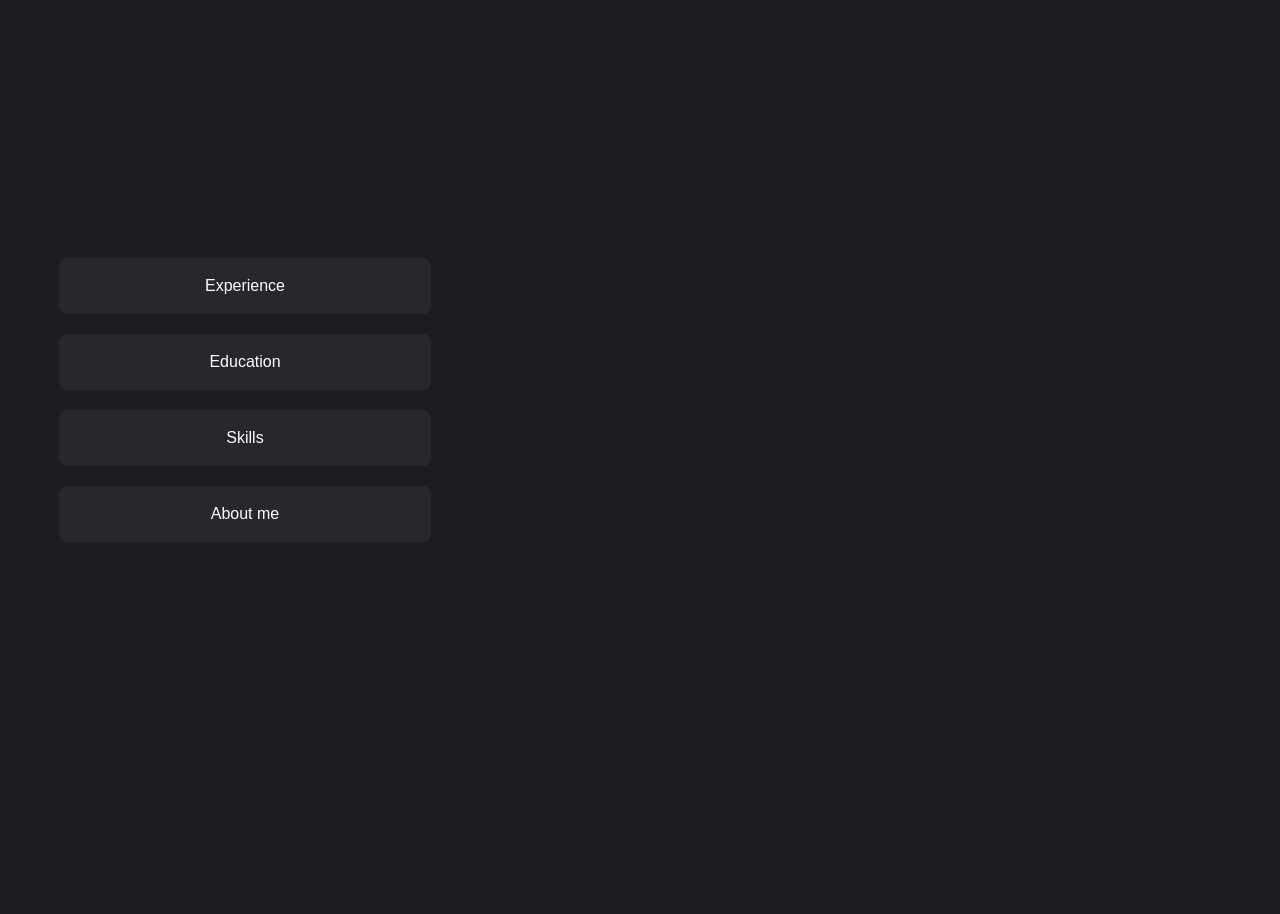
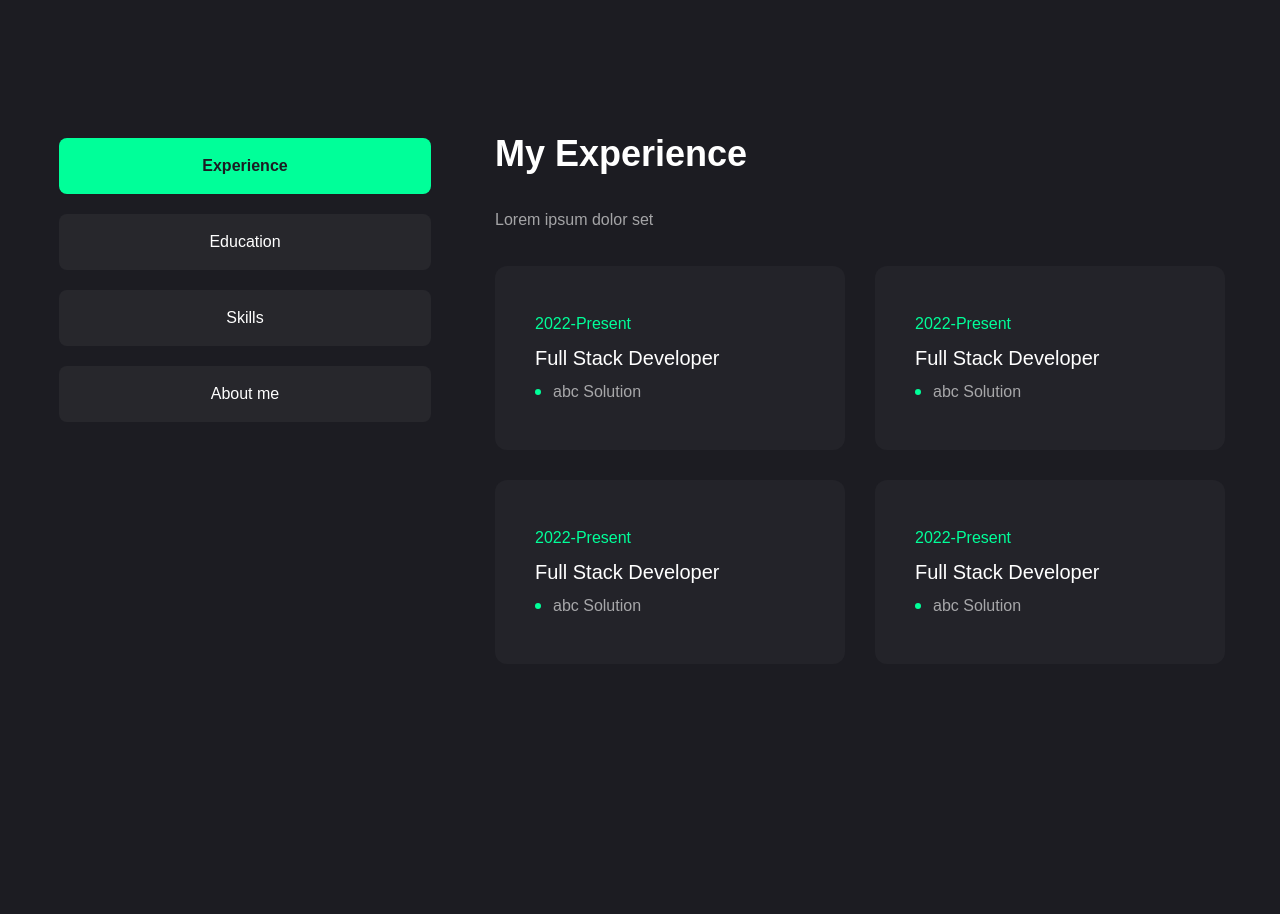
Before and after one commit to raheel-muhammad/portfolio-2, a Next.js app: page / in a window 1280 px wide. Shown: the part 1740-2654 px from the top of the page. Built offline with nearby package versions, Linux system fonts and the light colour scheme.

Commit message:
selected value bydefault

```diff
--- a/components/Resume.jsx
+++ b/components/Resume.jsx
@@ -107,7 +107,7 @@ const education = {
 }
 
 const skills = {
-    title: "My Experience",
+    title: "My Skills",
     description: 'Lorem ipsum dolor set',
     skillList: [
         {
@@ -139,7 +139,7 @@ const Resume = () => {
             className='min-h-[80vh] flex items-center justify-center py-12 xl:py-8'
         >
             <div className='container mx-auto'>
-                <Tabs defaultValue="experiences" className="flex flex-col xl:flex-row gap-[60px]">
+                <Tabs defaultValue="experience" className="flex flex-col xl:flex-row gap-[60px]">
                     <TabsList className="flex flex-col w-full max-w-[380px] mx-auto xl:mx-0 gap-5">
                         <TabsTrigger value="experience">Experience</TabsTrigger>
                         <TabsTrigger value="education">Education</TabsTrigger>
```
